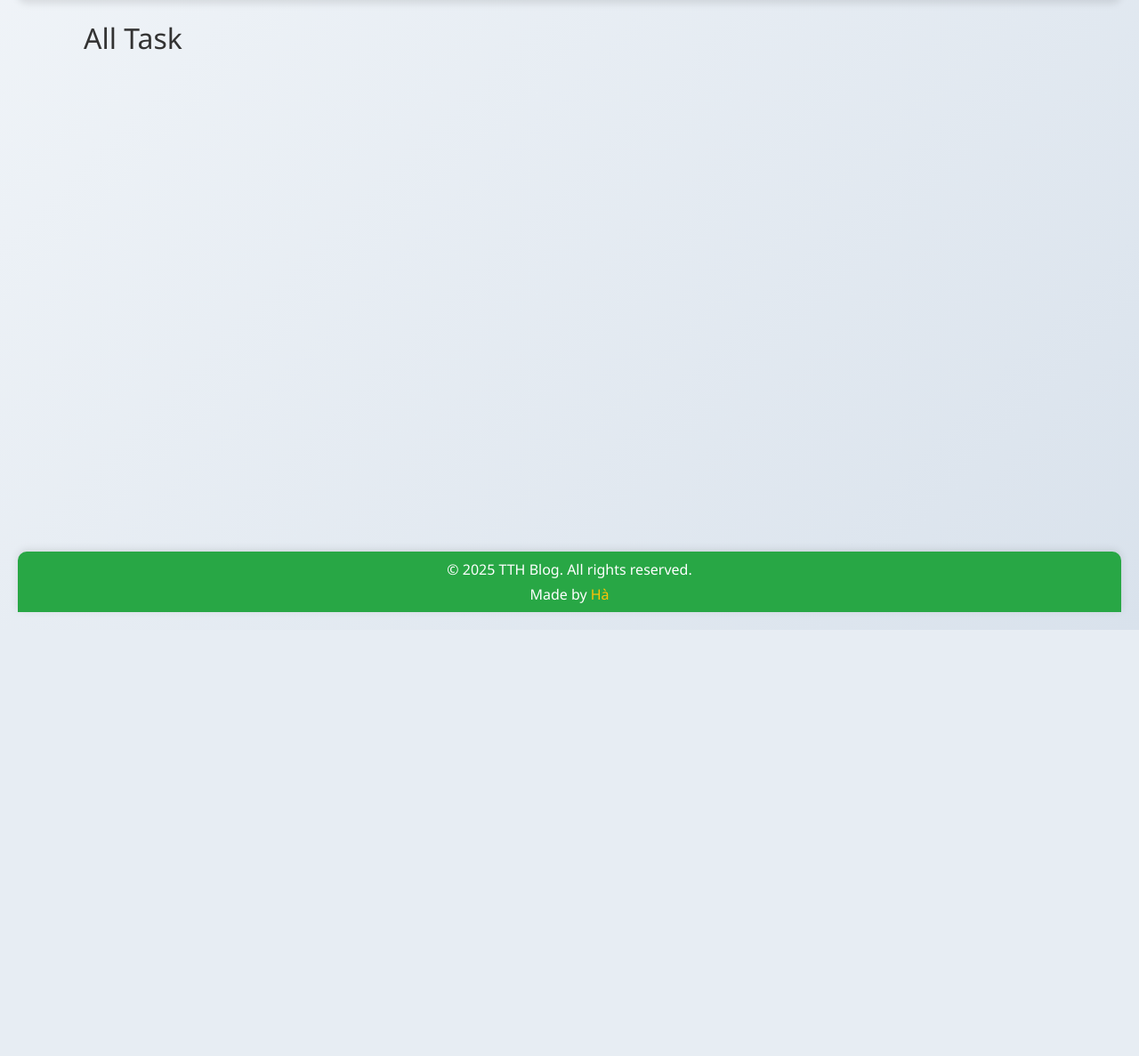
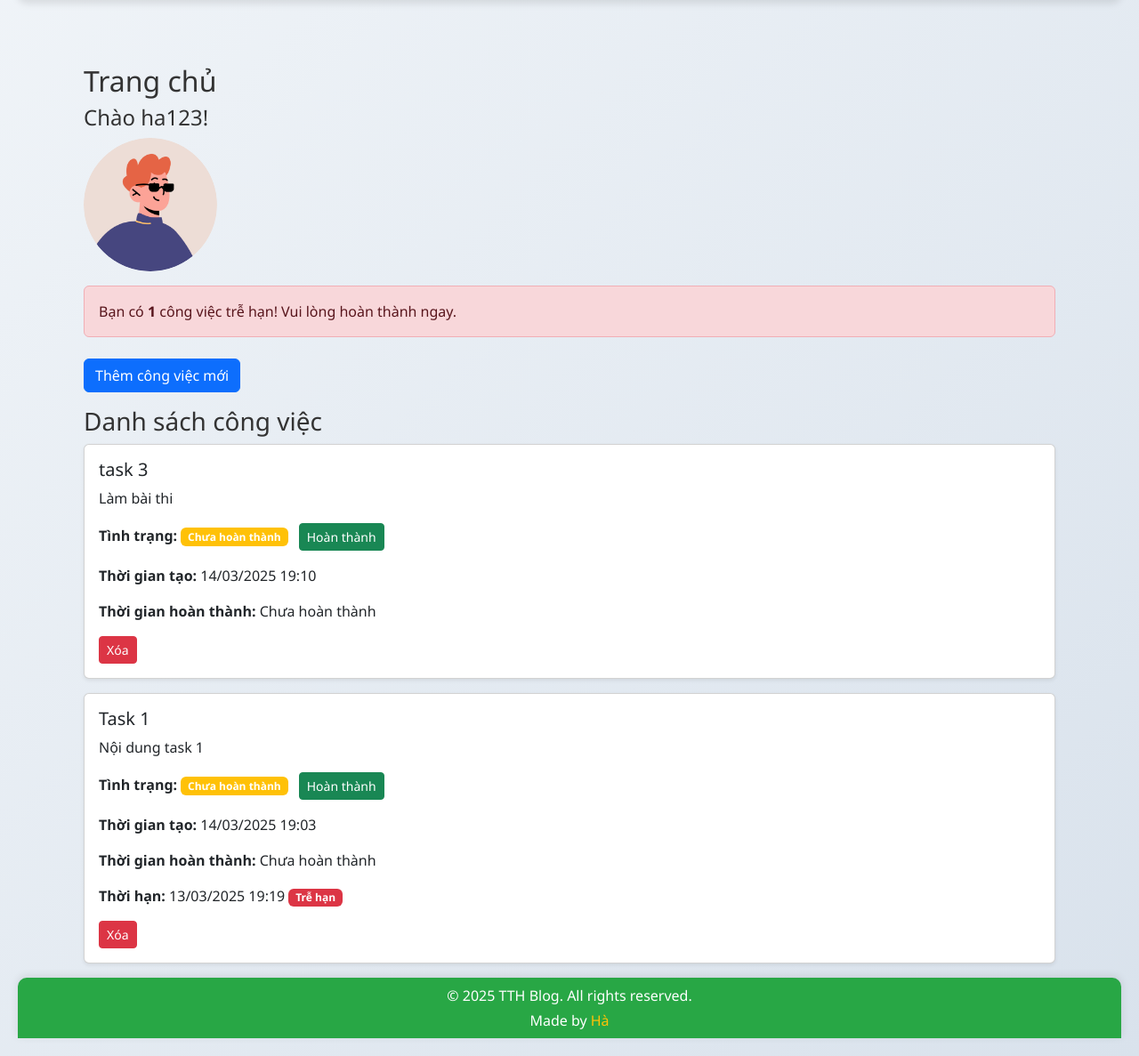
Before and after one commit to HaTranThai/ptud-gk-de-2, a Django app: page / in a window 1280 px wide. Shown: the part 92-1279 px from the top of the page at 89% size. Before the commit the page ends 800 px from the top, so only its background shows below. Run offline with Django 5.2, Linux system fonts and the light colour scheme; a user stored in the database is signed in; data comes from the database, SQL or seed files in the repository; both versions use the stored data as it was after the commit; some libraries are stand-ins or nearby versions.

Commit message:
Viết thêm chức năng hiển thị số công việc trễ hạn. Hiển thị dưới dạng

```diff
--- a/app/models.py
+++ b/app/models.py
@@ -1,5 +1,8 @@
 from django.contrib.auth.models import User
 from django.db import models
+from django.db import models
+from django.contrib.auth.models import User
+from django.utils import timezone  # Thêm import này
 
 class UserProfile(models.Model):
     user = models.OneToOneField(User, on_delete=models.CASCADE)
@@ -7,3 +10,29 @@ class UserProfile(models.Model):
 
     def __str__(self):
         return f"{self.user.username}'s profile"
+
+class Task(models.Model):
+    STATUS_CHOICES = [
+        ('pending', 'Chưa hoàn thành'),
+        ('completed', 'Đã hoàn thành'),
+    ]
+
+    user = models.ForeignKey(User, on_delete=models.CASCADE, related_name='tasks')
+    title = models.CharField(max_length=200)
+    content = models.TextField()
+    status = models.CharField(max_length=10, choices=STATUS_CHOICES, default='pending')
+    created = models.DateTimeField(auto_now_add=True)
+    finished = models.DateTimeField(null=True, blank=True)
+    deadline = models.DateTimeField(null=True, blank=True, help_text="Thời hạn hoàn thành")
+
+    def __str__(self):
+        return self.title
+
+    class Meta:
+        ordering = ['-created']
+
+    @property
+    def is_overdue(self):
+        if self.status == 'pending' and self.deadline and self.deadline < timezone.now():
+            return True
+        return False
--- a/app/templates/home.html
+++ b/app/templates/home.html
@@ -3,83 +3,79 @@
 {% block title %}Home{% endblock %}
 
 {% block content %}
-    <div class="container">
-        <h2>All Task</h2>
+<div class="container mt-5">
+    <h2>Trang chủ</h2>
+
+    <!-- Hiển thị ảnh đại diện và cảnh báo trễ hạn -->
+    {% if user.is_authenticated %}
+        <div class="mb-4">
+            <h4>Chào {{ user.username }}!</h4>
+            {% if user.userprofile.avatar %}
+                <img src="{{ user.userprofile.avatar.url }}" alt="Avatar" style="width: 150px; height: 150px; border-radius: 50%;">
+            {% else %}
+                <p>Bạn chưa có ảnh đại diện. <a href="{% url 'update_avatar' %}">Cập nhật ngay</a></p>
+            {% endif %}
+            <!-- Cảnh báo số công việc trễ hạn -->
+            {% if overdue_tasks > 0 %}
+                <div class="alert alert-danger mt-3" role="alert">
+                    Bạn có <strong>{{ overdue_tasks }}</strong> công việc trễ hạn! Vui lòng hoàn thành ngay.
+                </div>
+            {% endif %}
+        </div>
+
+        <!-- Nút tạo task -->
+        <a href="{% url 'create_task' %}" class="btn btn-primary mb-3">Thêm công việc mới</a>
+
+        <!-- Danh sách task -->
+        <h3>Danh sách công việc</h3>
+        {% if tasks %}
         <div class="row">
-            {% for post in posts %}
-                <div class="col-md-4">
-                    <div class="card mb-4">
-                        <img src="{{ post.image.url }}" class="card-img-top" alt="{{ post.title }}">
+            <div class="col-md-12">
+                {% for task in tasks %}
+                    <div class="card mb-3 shadow-sm">
                         <div class="card-body">
-                            <h5 class="card-title">{{ post.title }}</h5>
-                            <p class="card-text">{{ post.story|truncatewords:20 }}</p>
-
-                            <!-- Thêm nút theo dõi -->
-                            {% if not request.user.is_authenticated %}
-                                <a href="{% url 'login' %}" class="btn btn-primary">Login to Follow</a>
+                            <h5 class="card-title">{{ task.title }}</h5>
+                            <p class="card-text">{{ task.content }}</p>
+                            <p class="card-text">
+                                <strong>Tình trạng: </strong>
+                                {% if task.status == 'completed' %}
+                                    <span class="badge bg-success">Đã hoàn thành</span>
+                                    <a href="{% url 'mark_task_pending' task.id %}" class="btn btn-warning btn-sm ms-2">Chưa hoàn thành</a>
                                 {% else %}
-                                {% if post in request.user.postfollow_set.all %}
-                                    <a href="{% url 'unfollow_post' post.id %}" class="btn btn-danger">Unfollow</a>
+                                    <span class="badge bg-warning">Chưa hoàn thành</span>
+                                    <a href="{% url 'mark_task_completed' task.id %}" class="btn btn-success btn-sm ms-2">Hoàn thành</a>
+                                {% endif %}
+                            </p>
+                            <p class="card-text">
+                                <strong>Thời gian tạo: </strong>{{ task.created|date:"d/m/Y H:i" }}
+                            </p>
+                            <p class="card-text">
+                                <strong>Thời gian hoàn thành: </strong>
+                                {% if task.finished %}
+                                    {{ task.finished|date:"d/m/Y H:i" }}
                                 {% else %}
-                                    <a href="{% url 'follow_post' post.id %}" class="btn btn-success">Follow</a>
+                                    Chưa hoàn thành
                                 {% endif %}
+                            </p>
+                            {% if task.deadline %}
+                                <p class="card-text">
+                                    <strong>Thời hạn: </strong>{{ task.deadline|date:"d/m/Y H:i" }}
+                                    {% if task.is_overdue %}
+                                        <span class="badge bg-danger">Trễ hạn</span>
                                     {% endif %}
-
-                            <a href="{% url 'post_detail' post.id %}" class="btn btn-info">Read More</a>
-                        </div>
+                                </p>
+                            {% endif %}
+                            <a href="{% url 'delete_task' task.id %}" class="btn btn-danger btn-sm" onclick="return confirm('Bạn có chắc muốn xóa?')">Xóa</a>
                         </div>
                     </div>
                 {% endfor %}
             </div>
         </div>
-
-    <!-- Pagination -->
-    {% if posts.has_other_pages %}
-    <nav aria-label="Page navigation example" class="mt-2" style="font-size: 0.7rem; padding: 0.5rem 0;">
-        <ul class="pagination justify-content-center" style="font-size: 0.7rem; padding: 0.1rem 0.3rem; gap: 3px;">
-            {% if posts.has_previous %}
-            <li class="page-item">
-                <a class="page-link" href="?page={{ posts.previous_page_number }}" aria-label="Previous" style="padding: 0.2rem 0.5rem;">
-                    <span aria-hidden="true">&laquo;</span>
-                </a>
-            </li>
     {% else %}
-            <li class="page-item disabled">
-                <span class="page-link" aria-label="Previous" style="padding: 0.2rem 0.5rem;">&laquo;</span>
-            </li>
+        <p>Bạn chưa có công việc nào.</p>
     {% endif %}
-
-            {% for num in posts.paginator.page_range %}
-                {% if num == 1 or num == posts.paginator.num_pages or num|add:"-1" <= posts.number and num|add:"1" >= posts.number %}
-                    {% if posts.number == num %}
-                    <li class="page-item active">
-                        <span class="page-link" style="padding: 0.2rem 0.5rem;">{{ num }}</span>
-                    </li>
     {% else %}
-                    <li class="page-item">
-                        <a class="page-link" href="?page={{ num }}" style="padding: 0.2rem 0.5rem;">{{ num }}</a>
-                    </li>
-                    {% endif %}
-                {% elif num == posts.number|add:"-2" or num == posts.number|add:"2" %}
-                    <li class="page-item disabled">
-                        <span class="page-link" style="padding: 0.2rem 0.5rem;">...</span>
-                    </li>
-                {% endif %}
-            {% endfor %}
-
-            {% if posts.has_next %}
-            <li class="page-item">
-                <a class="page-link" href="?page={{ posts.next_page_number }}" aria-label="Next" style="padding: 0.2rem 0.5rem;">
-                    <span aria-hidden="true">&raquo;</span>
-                </a>
-            </li>
-            {% else %}
-            <li class="page-item disabled">
-                <span class="page-link" aria-label="Next" style="padding: 0.2rem 0.5rem;">&raquo;</span>
-            </li>
-            {% endif %}
-        </ul>
-    </nav>
+        <p>Vui lòng <a href="{% url 'login' %}">đăng nhập</a> để xem danh sách công việc.</p>
     {% endif %}
 </div>
 {% endblock %}
--- a/app/urls.py
+++ b/app/urls.py
@@ -10,4 +10,8 @@ urlpatterns = [
     path('logout/', views.logout_view, name='logout'),
     path('change-password/', views.change_password, name='change-password'),
     path('update-avatar/', views.update_avatar, name='update_avatar'),
+    path('create-task/', views.create_task, name='create_task'),
+    path('mark-task-completed/<int:task_id>/', views.mark_task_completed, name='mark_task_completed'),
+    path('mark-task-pending/<int:task_id>/', views.mark_task_pending, name='mark_task_pending'),
+    path('delete-task/<int:task_id>/', views.delete_task, name='delete_task'),
 ]+ static(settings.MEDIA_URL, document_root=settings.MEDIA_ROOT)
--- a/app/views.py
+++ b/app/views.py
@@ -6,10 +6,56 @@ from .forms import RegisterForm, LoginForm, UserPasswordChangeForm
 from django.contrib.auth.models import User
 from django.contrib.auth import update_session_auth_hash
 from django.shortcuts import render, redirect
-from django.contrib.auth.decorators import login_required
 from .forms import UserProfileForm
 from .models import UserProfile
+from .models import Task
+from django.shortcuts import render, redirect
+from .forms import TaskForm
+from .models import Task
+from .models import Task
+from django.utils import timezone
 
+# your_app/views.py
+@login_required
+def delete_task(request, task_id):
+    task = get_object_or_404(Task, id=task_id, user=request.user)
+    task.delete()
+    messages.success(request, f'"{task.title}" đã được xóa!')
+    return redirect('home')
+
+@login_required
+def mark_task_pending(request, task_id):
+    task = get_object_or_404(Task, id=task_id, user=request.user)
+    if task.status != 'pending':
+        task.status = 'pending'
+        task.finished = None
+        task.save()
+        messages.success(request, f'"{task.title}" đã được đánh dấu chưa hoàn thành!')
+    return redirect('home')
+
+@login_required
+def mark_task_completed(request, task_id):
+    task = get_object_or_404(Task, id=task_id, user=request.user)
+    if task.status != 'completed':
+        task.status = 'completed'
+        task.finished = timezone.now()  # Sử dụng timezone để xử lý thời gian
+        task.save()
+        messages.success(request, f'"{task.title}" đã được đánh dấu hoàn thành!')
+    return redirect('home')
+
+@login_required
+def create_task(request):
+    if request.method == 'POST':
+        form = TaskForm(request.POST)
+        if form.is_valid():
+            task = form.save(commit=False)
+            task.user = request.user
+            task.save()
+            messages.success(request, 'Công việc đã được tạo thành công!')
+            return redirect('home')
+    else:
+        form = TaskForm()
+    return render(request, 'create_task.html', {'form': form})
 
 @login_required
 def update_avatar(request):
@@ -26,10 +72,19 @@ def update_avatar(request):
 
     return render(request, 'update_avatar.html', {'form': form})
 
-# Trang home, chỉ có thể truy cập nếu người dùng đã đăng nhập
+
 @login_required
 def home(request):
-    return render(request, 'home.html', {})
+    if request.user.is_authenticated:
+        tasks = Task.objects.filter(user=request.user)
+        # Tính số công việc trễ hạn
+        overdue_tasks = tasks.filter(status='pending', deadline__lt=timezone.now()).count()
+        print(f"Debug: User={request.user.username}, Overdue Tasks={overdue_tasks}, Total Tasks={tasks.count()}")  # Debug
+    else:
+        tasks = Task.objects.none()
+        overdue_tasks = 0
+
+    return render(request, 'home.html', {'tasks': tasks, 'overdue_tasks': overdue_tasks})
 
 # View đăng ký
 def register_view(request):
--- /dev/null
+++ b/requirements.txt
@@ -0,0 +1,2 @@
+django
+Pillow
--- a/todolist/settings.py
+++ b/todolist/settings.py
@@ -106,11 +106,14 @@ AUTH_PASSWORD_VALIDATORS = [
 
 LANGUAGE_CODE = 'en-us'
 
-TIME_ZONE = 'UTC'
+# TIME_ZONE = 'UTC'
 
 USE_I18N = True
 
 USE_TZ = True
+
+# Đặt múi giờ (ví dụ: múi giờ Việt Nam)
+TIME_ZONE = 'Asia/Ho_Chi_Minh'
 
 MEDIA_URL = '/media/'
 MEDIA_ROOT = BASE_DIR / 'media'
```
Also changed, not shown: app/forms.py (+12 -0 lines), app/templates/create_task.html (added, +15 -0 lines), app/migrations/0002_task.py (added), app/migrations/0003_task_deadline.py (added), db.sqlite3, 1 other file. Lines whose indentation alone changed are shown as unchanged.
